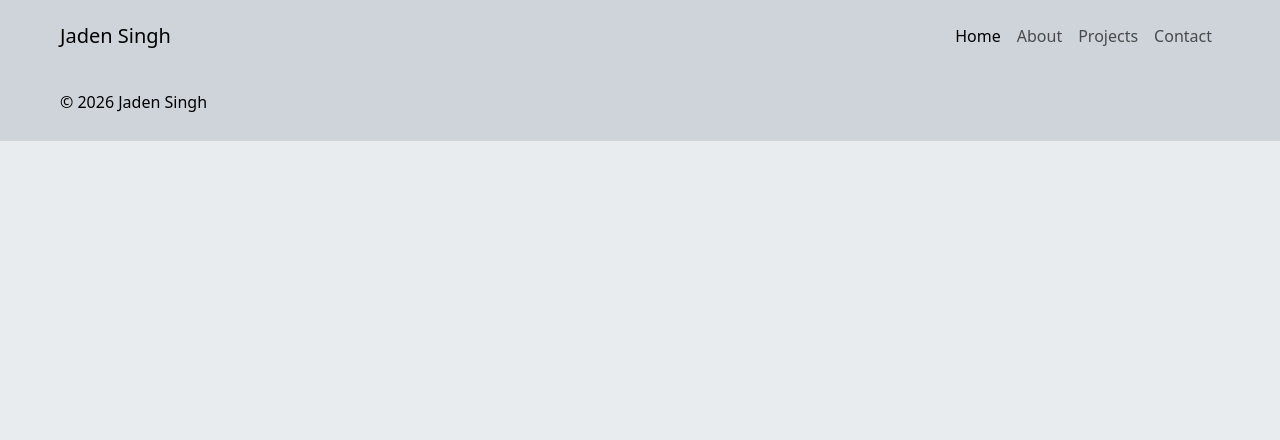
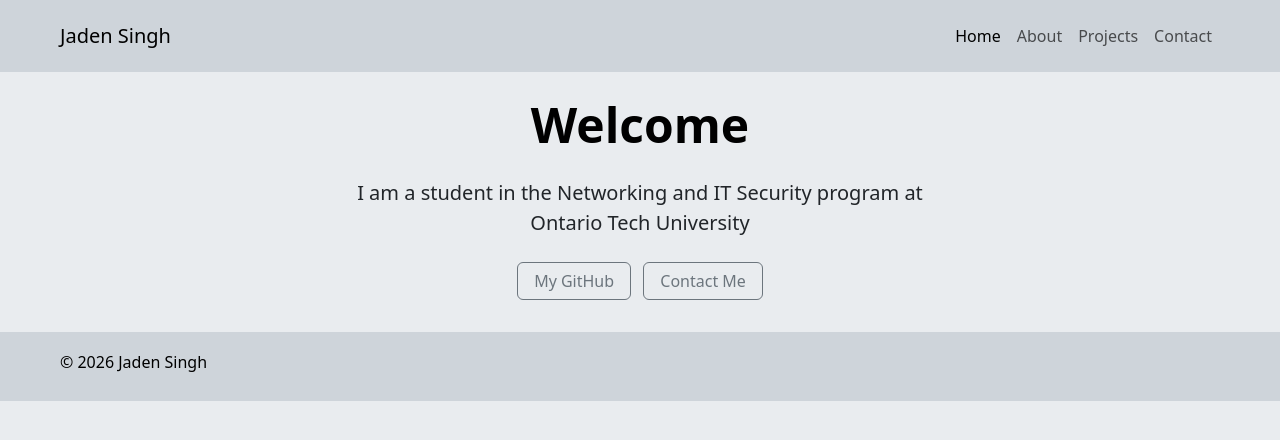
Before and after one commit to Dioxous/Javascript-Portfolio-Site, a Node server app: page / in a window 1280 px wide. Shown: the top 440 px of the page. Run offline with Node 20, Linux system fonts and the light colour scheme; some libraries are stand-ins or nearby versions.

Commit message:
added content to home page and changed code structure of contact.ejs and project.ejs

```diff
--- a/views/contact.ejs
+++ b/views/contact.ejs
@@ -2,7 +2,7 @@
     <main>
         <div class="container py-4">
             <h1 class="display-5 fw-bold text-body-emphasis text-center">Contact Me</h1>
-            <div class="col-lg-6 mx-auto text-center pb-4">
+            <div class="col-lg-6 mx-auto text-center mb-4">
                 <p class="lead">If you have any questions or project related queries, use the form below.</p>
             </div>
             <div class="row justify-content-center">
--- a/views/index.ejs
+++ b/views/index.ejs
@@ -1,5 +1,12 @@
 <%- include('partials/header') %>
-<main>
-
-</main>
+    <main>
+        <div class="px-4 py-4 text-center">
+            <h1 class="display-5 fw-bold text-body-emphasis mb-4">Welcome</h1>
+            <div class="col-lg-6 mx-auto mb-4">
+                <p class="lead">I am a student in the Networking and IT Security program at Ontario Tech University</p>
+            </div>
+            <a href="https://github.com/Dioxous" class="btn btn-outline-secondary px-3 me-2 mb-2">My GitHub</a>
+            <a href="/contact" class="btn btn-outline-secondary px-3 mb-2">Contact Me</a>
+        </div>
+    </main>
 <%- include('partials/footer') %>
--- a/views/projects.ejs
+++ b/views/projects.ejs
@@ -1,7 +1,7 @@
 <%- include('partials/header') %>
     <main>
         <div class="container py-4">
-            <h1 class="display-5 fw-bold text-body-emphasis text-center pb-4">My Projects</h1>
+            <h1 class="display-5 fw-bold text-body-emphasis text-center mb-4">My Projects</h1>
             <div class="row align-items-md-stretch">
                 <div class="col-md-6 mb-4">
                     <div class="h-100 shadow p-5 bg-white text-dark rounded-3">
```
